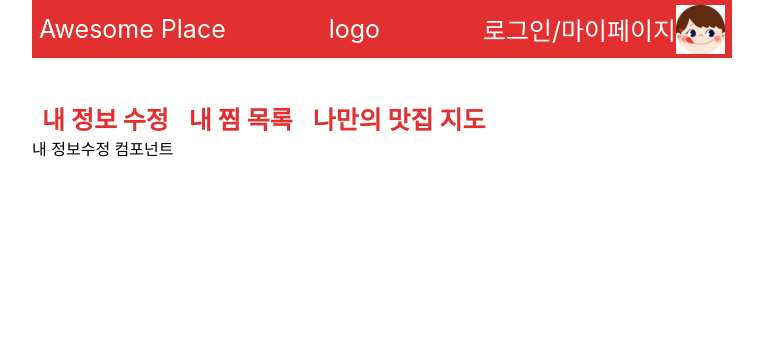
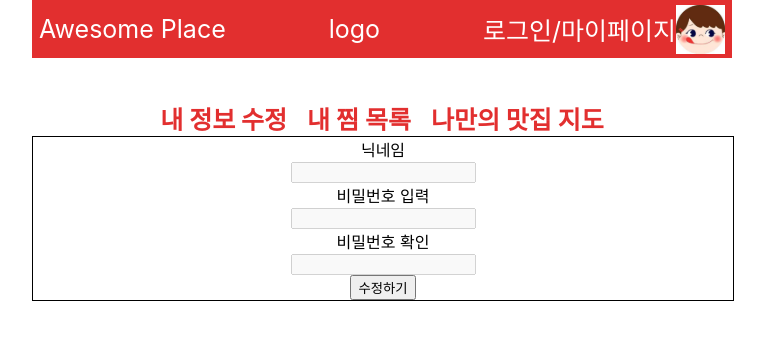
Before and after one commit to Capstone-Awesome-Place-Team/FrontEnd, a React (Create React App) app: page /mypage in a window 1280 px wide. Shown: the top 340 px of the page, without its empty margins (258-1023 px from the left). Built offline with nearby package versions, Linux system fonts and the light colour scheme.

Commit message:
마이페이지 내정보 수정 중간

```diff
--- a/src/components/mypage/EditProfile.js
+++ b/src/components/mypage/EditProfile.js
@@ -1,7 +1,117 @@
-import React from "react";
+import React,{useState} from "react";
+
+import { IdCheck, PwCheck, NicknameCheck } from "../../shared/regex";
 
 const Editprofile = (props) =>{
-    return (<div>내 정보수정 컴포넌트</div>)
+    const [Id, setId] = useState();
+  const [Pwd, setPwd] = useState();
+  const [PwdCheck, setPwdCheck] = useState();
+  const [nickName, setNickName] = useState();
+
+  const [IdMessage, setIdMessage] = useState();
+  const [PwMessage, setPwMessage] = useState();
+  const [NickMessage, setNickMessage] = useState();
+  const [PwCheckMessage, setPwdChekMessage] = useState();
+
+  const [IdMessageColor, setIdMessageColor] = useState();
+  const [PwMessageColor, setPwMessageColor] = useState();
+  const [NickMessageColor, setNickMessageColor] = useState();
+  const [PwCheckMessageColor, setPwdChekMessageColor] = useState();
+
+  const [isEdit, setIsEdit] =useState(false)
+  const edit = (event) => {
+    event.preventDefault();
+    console.log("dd")
+    const info = {
+      pw: Pwd,
+      nickname: nickName,
+    };
+    console.log(info);
+
+    if (
+      IdMessageColor &&
+      PwMessageColor &&
+      NickMessageColor &&
+      PwCheckMessageColor
+    ) {
+      console.log("요청모두 맞아서 api 호출");
+      // API 호출
+      // dispatch(SignUpDB(info));
+    }
+  };
+
+  const pwCheck = (event) => {
+    const current_pw = event.target.value;
+    setPwd(current_pw);
+    console.log(PwCheck(current_pw));
+    if (!PwCheck(current_pw)) {
+      setPwMessageColor(false);
+      setPwMessage("8~15자리 영대문자+숫자 조합으로 입력해주세요");
+    } else {
+      setPwMessageColor(true);
+      setPwMessage("안전한 비밀번호");
+    }
+  };
+  const pwDoubleCheck = (event) => {
+    const current_pwCheck = event.target.value;
+    setPwdCheck(current_pwCheck);
+    if (current_pwCheck === Pwd) {
+      setPwdChekMessageColor(true);
+      setPwdChekMessage("일치합니다.");
+    } else {
+      setPwdChekMessageColor(false);
+      setPwdChekMessage("불일치");
+    }
+  };
+
+  const nickNameCheck = (event) => {
+    const current_nickname = event.target.value;
+    setNickName(current_nickname);
+    if (!NicknameCheck(current_nickname)) {
+      setNickMessageColor(false);
+      setNickMessage("영대소문자,숫자,한글 사용");
+    } else {
+      setNickMessageColor(true);
+      setNickMessage("사용가능한 닉네임입니다.");
+    }
+  };
+    return ( <div
+        style={{
+          width: "100%",
+          // height: "500px",
+          textAlign: "center",
+          border: "1px solid black",
+        }}
+      >
+        <form onSubmit={edit}>
+
+          <div className="nickName">
+            <label htmlFor="nickname">닉네임</label>
+            <br />
+            <input type="text" id="nickname" onChange={nickNameCheck} disabled={isEdit?'': 'disabled'}></input>
+            <div style={{ color: NickMessageColor ? "green" : "red" }}>
+              {NickMessage}
+            </div>
+          </div>
+          <div className="PwdInput">
+            <label htmlFor="Pwd">비밀번호 입력</label>
+            <br />
+            <input type="password" id="Pwd" onChange={pwCheck} disabled={isEdit?'': 'disabled'}></input>
+            <div style={{ color: PwMessageColor ? "green" : "red" }}>
+              {PwMessage}
+            </div>
+          </div>
+          <div className="PwdCheckInput">
+            <label htmlFor="PwdCheck">비밀번호 확인</label>
+            <br />
+            <input type="password" id="PwdCheck" onChange={pwDoubleCheck} disabled={isEdit?'': 'disabled'}></input>
+            <div style={{ color: PwCheckMessageColor ? "green" : "red" }}>
+              {PwCheckMessage}
+            </div>
+          </div>
+          <button type='text' onClick={()=> setIsEdit(!isEdit) }>{isEdit?'확인': '수정하기'}</button>
+        </form>
+      </div>)
 }
 
 export default Editprofile;
--- a/src/components/mypage/MypageCategory.js
+++ b/src/components/mypage/MypageCategory.js
@@ -2,12 +2,24 @@ import React from "react";
 import styled from "styled-components";
 
 const MypageCategory = (props) => {
-    const {setCategory} = props;
+  const { setCategory } = props;
   return (
-    <div style={{ display: "flex", color:"#E22F2F", fontSize:"25px", fontWeight:"bold" }}>
-      <Element onClick={()=>setCategory('edit_profile')}>내 정보 수정</Element>
-      <Element onClick={()=>setCategory('favorite_list')}>내 찜 목록</Element>
-      <Element onClick={()=>setCategory('favorite_list_map')}>나만의 맛집 지도</Element>
+    <div
+      style={{
+        display: "flex",
+        color: "#E22F2F",
+        fontSize: "25px",
+        fontWeight: "bold",
+        justifyContent: "center",
+      }}
+    >
+      <Element onClick={() => setCategory("edit_profile")}>
+        내 정보 수정
+      </Element>
+      <Element onClick={() => setCategory("favorite_list")}>내 찜 목록</Element>
+      <Element onClick={() => setCategory("favorite_list_map")}>
+        나만의 맛집 지도
+      </Element>
     </div>
   );
 };
--- a/src/pages/Signup.js
+++ b/src/pages/Signup.js
@@ -21,7 +21,6 @@ const Signup = (props) => {
     const info = {
       id: Id,
       pw: Pwd,
-      pw_check: PwdCheck,
       nickname: nickName,
     };
     console.log(info);
```
